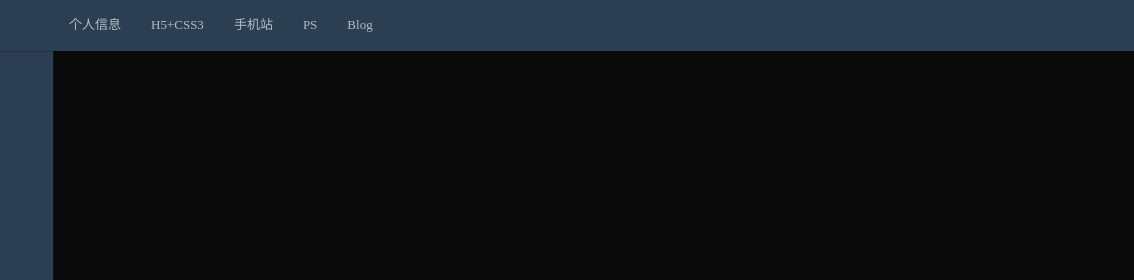
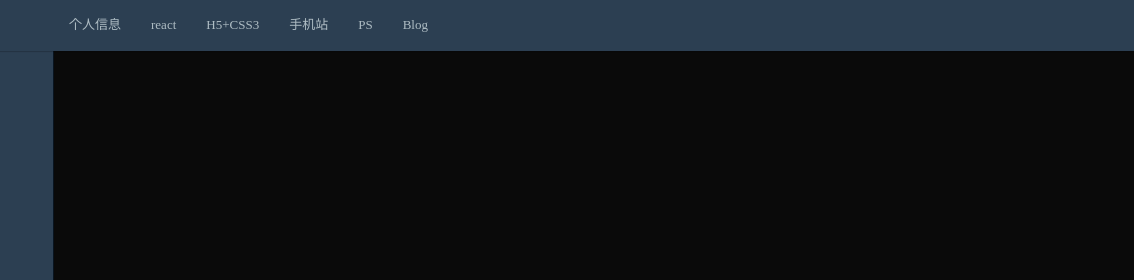
Before and after one commit to guojiale/guojiale.github.io, a website: page index.html in a window 1280 px wide. Shown: the top 280 px of the page, 146-1280 px from the left. Drawn offline with nearby package versions, Linux system fonts and the light colour scheme.

Commit message:
be ready to write some react examples

```diff
--- a/index.html
+++ b/index.html
@@ -26,6 +26,7 @@
         <div id="navbar" class="g-navbar navbar-collapse collapse">
             <ul class="nav navbar-nav navbar-left g-nav">
                 <li ng-click="vm.stateGo('personal')"  ng-class="{'active':vm.indexid == 0}"><a ng-href="javascript:;" >个人信息<span >个人信息</span></a></li>
+                <li ng-click="vm.stateGo('react')" ng-class="{'active':vm.indexid == 5}"><a ui-sref="react">react<span>react</span></a></li>
                 <li ng-click="vm.stateGo('h5c3.cube')"  ng-class="{'active':vm.indexid == 1}"><a ui-sref="h5c3.cube">H5+CSS3<span  >H5+CSS3</span></a></li>
                 <li ng-click="vm.stateGo('phone')" ng-class="{'active':vm.indexid == 2}"><a ui-sref="phone">手机站<span>手机站</span></a></li>
                 <li ng-click="vm.stateGo('ps')" ng-class="{'active':vm.indexid == 3}"><a ui-sref="ps">PS<span>PS</span></a></li>
```
Also changed, not shown: README.md.
